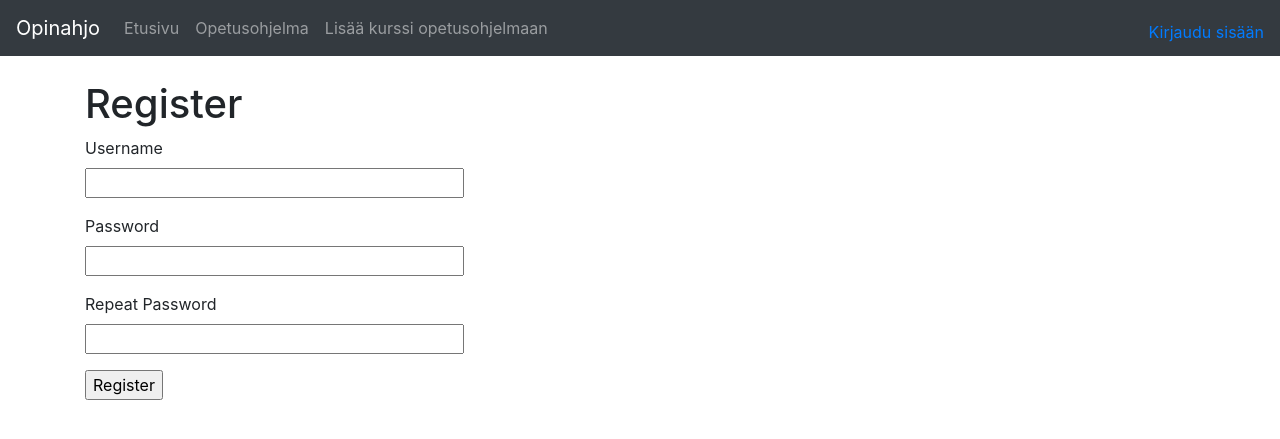
After one commit to aarekr/Opinahjo, a Flask app: page /register in a window 1280 px wide. The commit adds this page. Shown: the top 439 px of the page. Run offline with Flask 2, Linux system fonts and the light colour scheme; some libraries are stand-ins or nearby versions.

Commit message:
kurssi-ilmoittautuminen

```diff
--- a/application/__init__.py
+++ b/application/__init__.py
@@ -1,5 +1,6 @@
 from flask import Flask
 app = Flask(__name__)
+#login = LoginManager(app) # Miguelin materiaali ?
 
 from flask_sqlalchemy import SQLAlchemy
 app.config["SQLALCHEMY_DATABASE_URI"] = "sqlite:///kurssit.db"
@@ -8,6 +9,7 @@ app.config["SQLALCHEMY_ECHO"] = True
 db = SQLAlchemy(app)
 
 from application import views
+#from application import forms  # Registration form importattava
 
 from application.kurssit import models
 from application.kurssit import views
@@ -26,11 +28,12 @@ login_manager = LoginManager()
 login_manager.init_app(app)
 
 login_manager.login_view = "auth_login"
-login_manager.login_message = "Please login to use this functionality."
+login_manager.login_message = "Kirjaudu sisään käyttääksesi tätä toimintoa."
 
 @login_manager.user_loader
 def load_user(user_id):
     return User.query.get(user_id)
 
 
+# tämä luo tietotaulut
 db.create_all()
--- /dev/null
+++ b/application/forms.py
@@ -0,0 +1,24 @@
+from flask_wtf import FlaskForm
+from wtforms import StringField, PasswordField, BooleanField, SubmitField
+from wtforms.validators import ValidationError, DataRequired, Email, EqualTo
+from application.auth.models import User
+
+# ...
+
+class RegistrationForm(FlaskForm):
+    username = StringField('Username', validators=[DataRequired()])
+#    email = StringField('Email', validators=[DataRequired(), Email()])
+    password = PasswordField('Password', validators=[DataRequired()])
+    password2 = PasswordField(
+        'Repeat Password', validators=[DataRequired(), EqualTo('password')])
+    submit = SubmitField('Register')
+
+    def validate_username(self, username):
+        user = User.query.filter_by(username=username.data).first()
+        if user is not None:
+            raise ValidationError('Please use a different username.')
+
+#    def validate_email(self, email):
+#        user = User.query.filter_by(email=email.data).first()
+#        if user is not None:
+#            raise ValidationError('Please use a different email address.')
--- a/application/kurssit/forms.py
+++ b/application/kurssit/forms.py
@@ -1,9 +1,10 @@
 from flask_wtf import FlaskForm
-from wtforms import BooleanField, StringField, validators
+from wtforms import StringField, BooleanField, validators
 
 class CourseForm(FlaskForm):
     name = StringField("Kurssin nimi", [validators.Length(min=2)])
-    done = BooleanField("Suoritettu") # tämä ei saisi olla opettaja-näkymässä
+    enrolled = BooleanField("Paikka varattu") # mun lisäys
+#    done = BooleanField("Suoritettu") # tämä ei saisi olla opettaja-näkymässä
 
     class Meta:
         csrf = False
--- a/application/templates/auth/loginform.html
+++ b/application/templates/auth/loginform.html
@@ -1,6 +1,10 @@
 {% extends "layout.html" %}
 
 {% block body %}
+
+<!-- New User on Miguelin materiaalista -->
+<p>New User? <a href="{{ url_for('register') }}">Click to Register!</a></p>
+
 {{ error }}
 <form method="POST" action="{{ url_for('auth_login') }}">
   <table>
--- a/application/templates/index.html
+++ b/application/templates/index.html
@@ -4,7 +4,7 @@
   <p>
     <h2 align="center">Tervetuloa Opinahjon kotisivuille</h2>
     <center><i>Tarjoamme ohjelmoinnin kursseja</i></center>
-  <p>
+  <p><hr>
   <br />
   <p>Opiskelija, valitse toiminto:
       <ul>
--- a/application/templates/layout.html
+++ b/application/templates/layout.html
@@ -7,9 +7,9 @@
   </head>
 
   <body>
-    <!-- NAVIGATION BAR -->
+    <!-- NAVIGATION BAR sivun yläreunassa-->
     <nav class="navbar navbar-expand-md navbar-dark bg-dark mb-4">
-      <a class="navbar-brand" href="#">Kurssikeskus Opinahjo</a>
+      <a class="navbar-brand" href="/">Opinahjo</a>
       <button class="navbar-toggler" type="button" data-toggle="collapse" data-target="#navbarCollapse" aria-controls="navbarCollapse" aria-expanded="false" aria-label="Toggle navigation">
         <span class="navbar-toggler-icon"></span>
       </button>
@@ -22,7 +22,7 @@
             <a class="nav-link" href="{{ url_for('kurssit_index') }}">Opetusohjelma</a>
           </li>
           <li class="nav-item">
-            <a class="nav-link" href="{{ url_for('kurssit_form') }}">Lisää uusi kurssi</a>
+            <a class="nav-link" href="{{ url_for('kurssit_form') }}">Lisää kurssi opetusohjelmaan</a>
           </li>
         </ul>
         <div class="form-inline mt-2 mt-md=0">
@@ -39,7 +39,7 @@
     <main role="main" class="container">
     {% block body %}
       <p>
-        Content.
+        Content, layout.html.
       </p>
     {% endblock %}
     </main>
--- /dev/null
+++ b/application/templates/register.html
@@ -0,0 +1,30 @@
+{% extends "layout.html" %}
+
+{% block body %}
+    <h1>Register</h1>
+    <form action="" method="post">
+        {{ form.hidden_tag() }}
+        <p> <!-- user name -->
+            {{ form.username.label }}<br>
+            {{ form.username(size=32) }}<br>
+            {% for error in form.username.errors %}
+            <span style="color: red;">[{{ error }}]</span>
+            {% endfor %}
+        </p>
+        <p> <!-- salasana -->
+            {{ form.password.label }}<br>
+            {{ form.password(size=32) }}<br>
+            {% for error in form.password.errors %}
+            <span style="color: red;">[{{ error }}]</span>
+            {% endfor %}
+        </p>
+        <p> <!-- salasanan tarkistus -->
+            {{ form.password2.label }}<br>
+            {{ form.password2(size=32) }}<br>
+            {% for error in form.password2.errors %}
+            <span style="color: red;">[{{ error }}]</span>
+            {% endfor %}
+        </p> <!-- submit -nappi -->
+        <p>{{ form.submit() }}</p>
+    </form>
+{% endblock %}
--- a/application/views.py
+++ b/application/views.py
@@ -1,6 +1,24 @@
 from flask import render_template
 from application import app
+from application.forms import RegistrationForm
+from application.auth.models import User
+from flask_login import login_user, logout_user, current_user
 
+# etusivu
 @app.route("/")
 def index():
     return render_template("index.html")
+
+@app.route('/register', methods=['GET', 'POST'])
+def register():
+    if current_user.is_authenticated:
+        return redirect(url_for('index'))
+    form = RegistrationForm()
+    if form.validate_on_submit():
+        user = User(username=form.username.data) #, email=form.email.data)
+        user.set_password(form.password.data)
+        db.session.add(user)
+        db.session.commit()
+        flash('Congratulations, you are now a registered user!')
+        return redirect(url_for('login'))
+    return render_template('register.html', title='Register', form=form)
```
Also changed, not shown: application/auth/models.py (+13 -2 lines), application/auth/views.py (+7 -2 lines), application/kurssit/models.py (+6 -4 lines), application/kurssit/views.py (+36 -15 lines), application/templates/kurssit/lisaauusikurssi.html (+5 -6 lines), application/templates/kurssit/list.html (+9 -5 lines).
